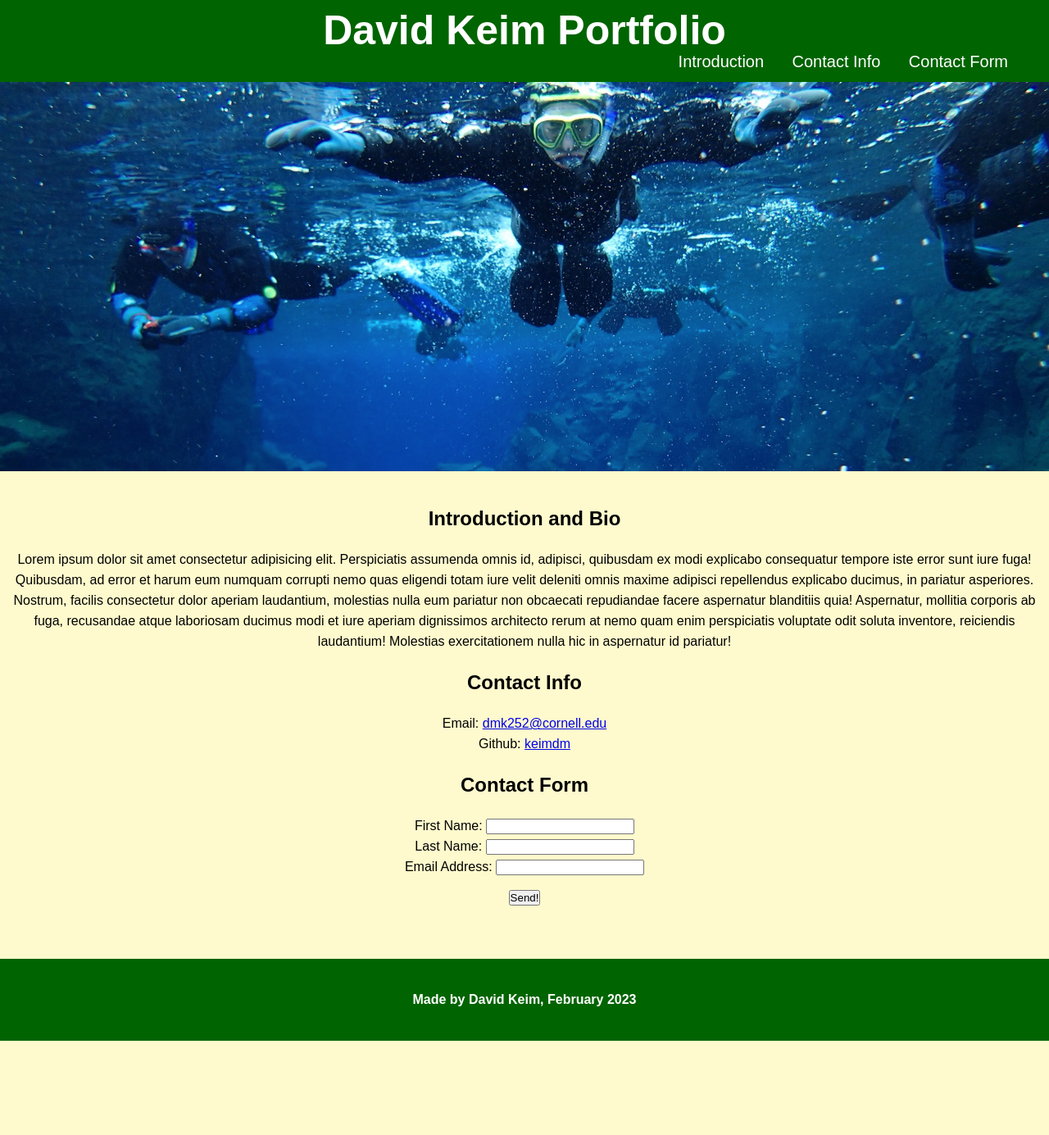
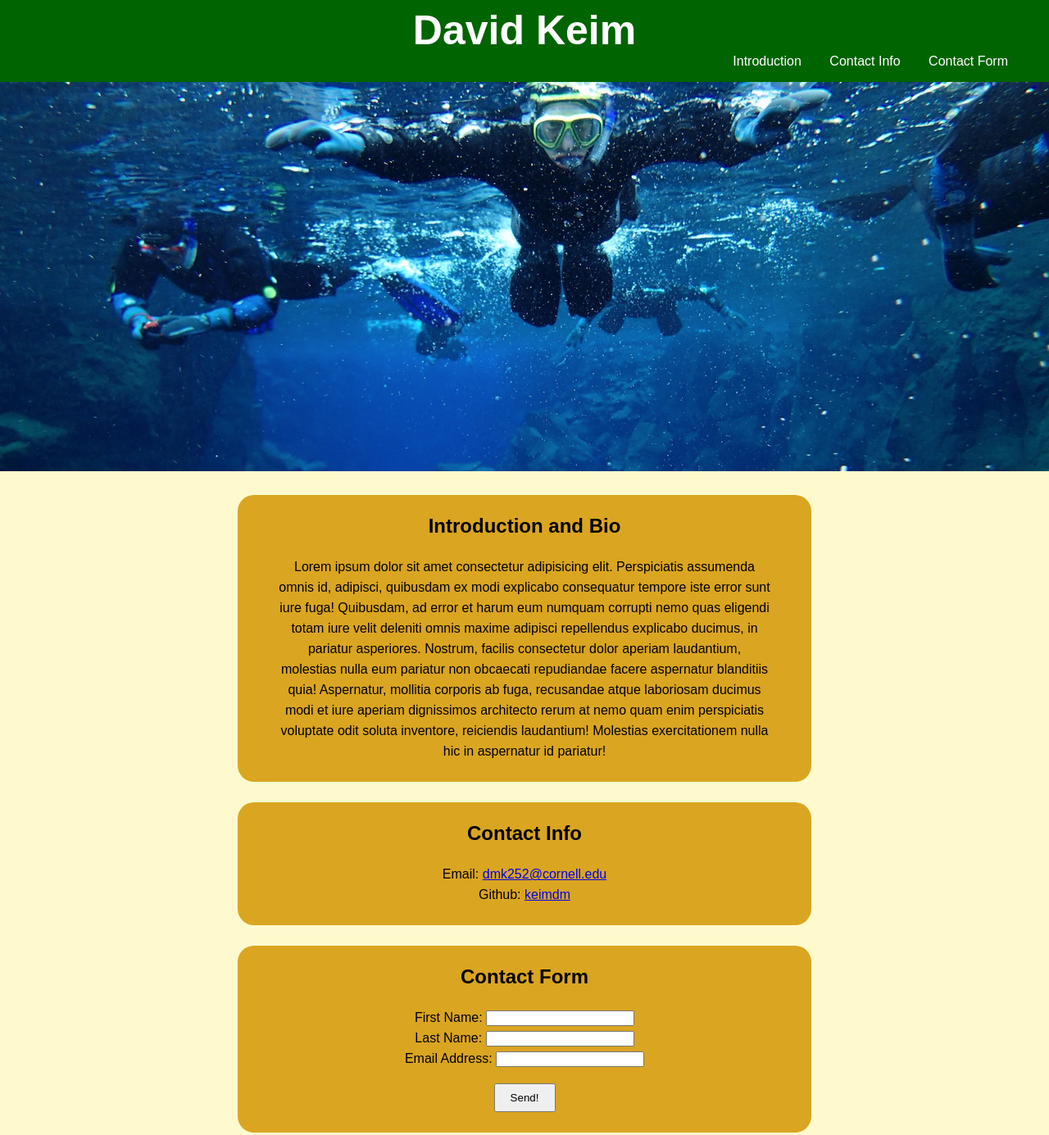
Before and after one commit to keimdm/portfolio-mini-project, a plain HTML site: page index.html in a window 1280 px wide. Shown: the top 1385 px of the page at 82% size. Before the commit the page ends 1270 px from the top, so only its background shows below. Drawn offline with Linux system fonts and the light colour scheme.

Commit message:
updated formatting

```diff
--- a/assets/style.css
+++ b/assets/style.css
@@ -37,7 +37,7 @@ header ul li {
     display: inline;
     text-align: right;
     margin-left: 30px;
-    font-size: 20px;
+    font-size: 16px;
 }
 
 header ul li a {
@@ -46,7 +46,6 @@ header ul li a {
 }
 
 main {
-    line-height: 50px;
     text-align: center;
 }
 
@@ -55,25 +54,42 @@ main img {
     height: auto;
 }
 
+.card {
+    background-color: goldenrod;
+    width: 700px;
+    margin: auto;
+    margin-bottom: 25px;
+    margin-top: 25px;
+    padding: 25px;
+    border-radius: 20px;
+}
+
 main h2 {
-    line-height: 75px;
+    line-height: 25px;
+    margin-bottom: 25px;
 }
 
 .paragraph {
     line-height: 25px;
+    width: 600px;
+    margin: auto;
+    font-size: 16px;
 }
 
 article ul li {
+    display: block;
     line-height: 25px;
-}
-
-form {
-    margin-bottom: 50px;
 }
 
 .form-input {
     display: block;
     line-height: 25px;
+}
+
+button {
+    width: 75px;
+    height: 35px;
+    margin-top: 18px;
 }
 
 footer {
--- a/index.html
+++ b/index.html
@@ -9,7 +9,7 @@
 </head>
 <body>
     <header>
-        <h1>David Keim Portfolio</h1>
+        <h1>David Keim</h1>
         <nav>
             <ul>
                 <li><a href="#introduction">Introduction</a></li>
@@ -19,19 +19,19 @@
         </nav>
     </header>
     <main>
-        <figure>
-            <img src="./assets/portfolio-pic.jpg" alt="Picture of some people SCUBA diving.">
-            <h2 id="introduction">Introduction and Bio</h2>
+        <img src="./assets/portfolio-pic.jpg" alt="Picture of some people SCUBA diving.">
+        <figure id="introduction" class="card">
+            <h2>Introduction and Bio</h2>
             <p class="paragraph">Lorem ipsum dolor sit amet consectetur adipisicing elit. Perspiciatis assumenda omnis id, adipisci, quibusdam ex modi explicabo consequatur tempore iste error sunt iure fuga! Quibusdam, ad error et harum eum numquam corrupti nemo quas eligendi totam iure velit deleniti omnis maxime adipisci repellendus explicabo ducimus, in pariatur asperiores. Nostrum, facilis consectetur dolor aperiam laudantium, molestias nulla eum pariatur non obcaecati repudiandae facere aspernatur blanditiis quia! Aspernatur, mollitia corporis ab fuga, recusandae atque laboriosam ducimus modi et iure aperiam dignissimos architecto rerum at nemo quam enim perspiciatis voluptate odit soluta inventore, reiciendis laudantium! Molestias exercitationem nulla hic in aspernatur id pariatur!</p>
         </figure>
-        <article id="contact-info">
+        <article id="contact-info" class="card">
             <h2>Contact Info</h2>
             <ul>
                 <li>Email: <a href="mailto:dmk252@cornell.edu">dmk252@cornell.edu</a></li>
                 <li>Github: <a href="https://github.com/keimdm">keimdm</a></li>
             </ul>
         </article>
-        <form id="contact-form">
+        <form id="contact-form" class="card">
             <h2>Contact Form</h2>
             <div class="form-input">
                 <label for="fname">First Name: </label>
```
